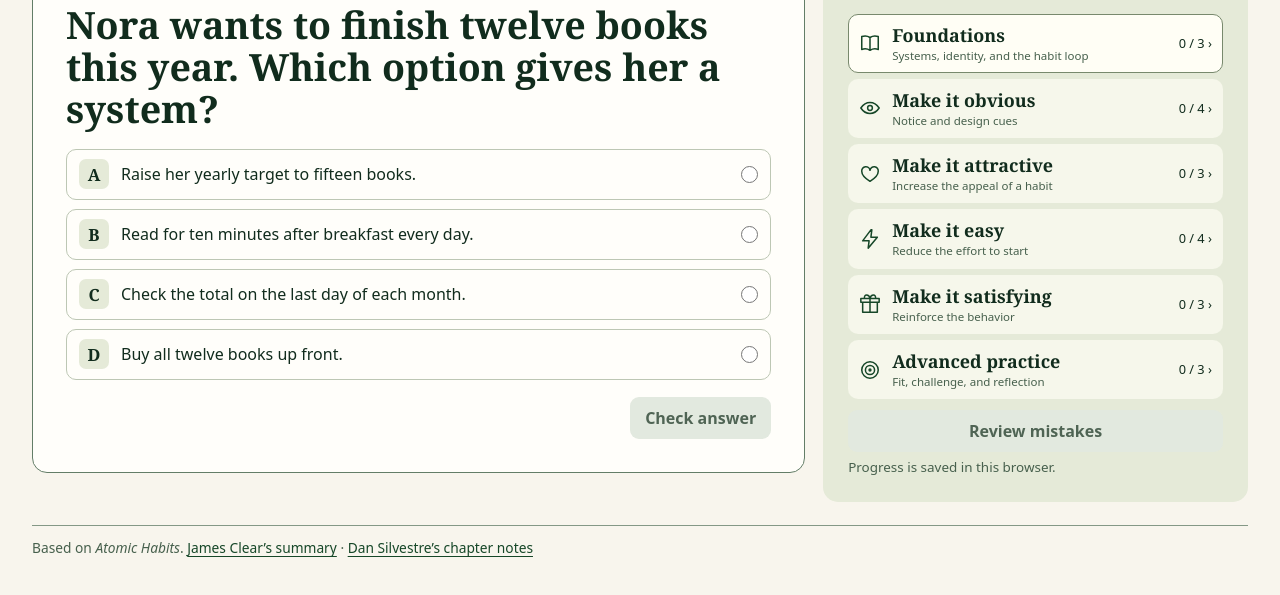
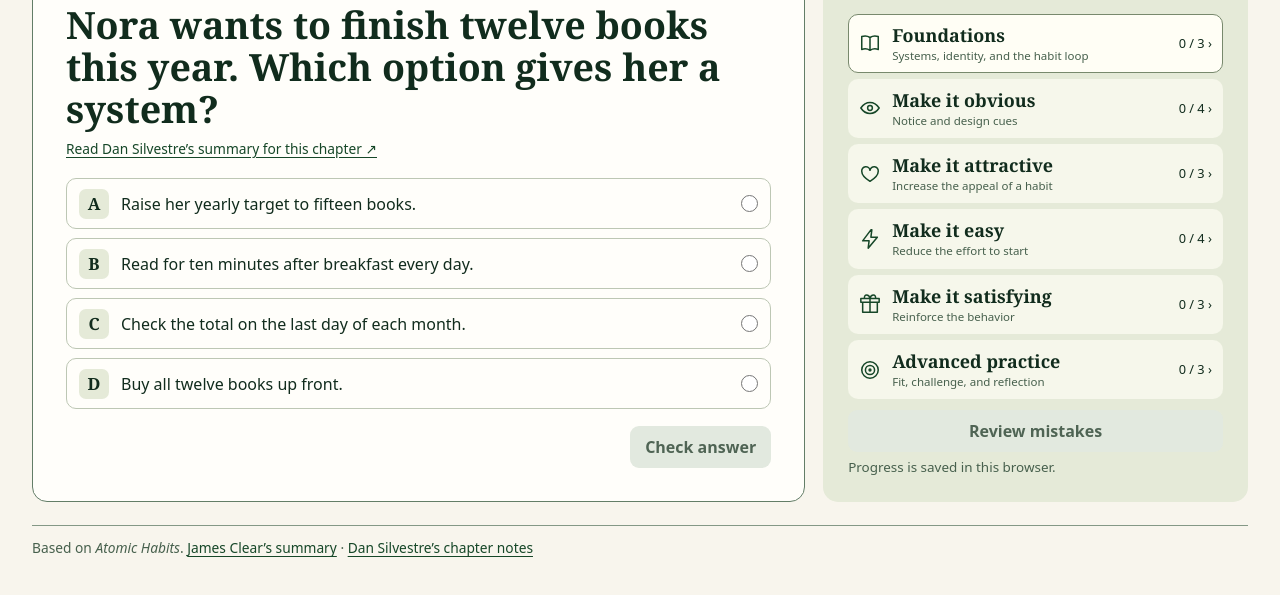
Before and after one commit to Bakster01/habit, a plain HTML site: page index.html in a window 1280 px wide. Shown: the part 485-1080 px from the top of the page. Drawn offline with Linux system fonts and the light colour scheme.

Commit message:
Link each quiz question to Dan Silvestre's chapter summary

```diff
--- a/index.html
+++ b/index.html
@@ -42,6 +42,7 @@
     progress::-moz-progress-bar{background:var(--green);border-radius:12px}
     #position{white-space:nowrap}
     .kicker{margin:0 0 7px;color:var(--muted);font-size:.85rem;font-weight:700}
+    .chapter-source{margin:9px 0 0;font-size:.86rem}
     .choices{display:grid;gap:9px;margin:19px 0 0}
     .choice{position:relative;display:grid;grid-template-columns:auto 1fr auto;align-items:center;gap:12px;padding:9px 12px;border:1px solid var(--line);border-radius:10px;cursor:pointer;min-height:51px}
     .choice:hover,.topic:hover,.chapter:hover{border-color:var(--green)}
@@ -115,6 +116,7 @@
         <p class="kicker" id="chapter-label"></p>
         <h2 id="question-title" tabindex="-1"></h2>
         <form id="question-form">
+          <p class="chapter-source"><a id="chapter-summary-link" target="_blank" rel="noopener noreferrer">Read Dan Silvestre’s summary for this chapter ↗</a></p>
           <div class="choices" id="choices" role="radiogroup" aria-labelledby="question-title"></div>
           <div class="feedback" id="feedback" role="status" hidden></div>
           <div class="footer-actions">
@@ -212,6 +214,31 @@
     ["Reflection and review", "Ren has practiced piano at the same pace for months and keeps making the same mistake. What would help improve beyond that routine?", [
       "Extend the session but repeat the piece the same way.", "Review a recording, isolate the tricky passage, and practice it with feedback.", "Track only the number of days practiced.", "Switch to a different instrument each week."
     ], 1, "Review reveals where a fluent routine is hiding errors. Deliberate practice lets Ren work directly on the part that needs improvement."]
+  ];
+  const danSummaryUrl = "https://dansilvestre.com/summaries/atomic-habits-james-clear/";
+  const chapterSummaryFragments = [
+    "Chapter_1_The_Surprising_Power_of_Atomic_Habits",
+    "Chapter_2_How_Your_Habits_Shape_Your_Identity_and_Vice_Versa",
+    "Chapter_3_How_to_Build_Better_Habits_in_4_Simple_Steps",
+    "Chapter_4_The_Man_Who_Didnt_Look_Right",
+    "Chapter_5_The_Best_Way_to_Start_a_New_Habit",
+    "Chapter_6_Motivation_Is_Overrated_Environment_Often_Matters_More",
+    "Chapter_7_The_Secret_to_Self-Control",
+    "Chapter_8_How_to_Make_a_Habit_Irresistible",
+    "Chapter_9_The_Role_of_Family_and_Friends_in_Shaping_Your_Habits",
+    "Chapter_10_How_to_Find_and_Fix_the_Causes_of_Your_Bad_Habits",
+    "Chapter_11_Walk_Slowly_but_Never_Backward",
+    "Chapter_12_The_Law_of_Least_Effort",
+    "Chapter_13_How_to_Stop_Procrastinating_by_Using_the_Two-Minute_Rule",
+    "Chapter_14_How_to_Make_Good_Habits_Inevitable_and_Bad_Habits_Impossible",
+    "Chapter_15_The_Cardinal_Rule_of_Behavior_Change",
+    "Chapter_16_How_to_Stick_with_Good_Habits_Every_Day",
+    "Chapter_17_How_an_Accountability_Partner_Can_Change_Everything",
+    "Chapter_18_The_Truth_About_Talent_When_Genes_Matter_and_When_They_Dont",
+    "Chapter_19_The_Goldilocks_Rule_How_to_Stay_Motivated_in_Life_and_Work",
+    // Chapter 20 has no anchor of its own. Keep the preceding heading as a fallback.
+    "Chapter_19_The_Goldilocks_Rule_How_to_Stay_Motivated_in_Life_and_Work:~:text=" +
+      encodeURIComponent("Chapter 20: The Downside of Creating Good Habits")
   ];
   const groups = [
     { title: "Foundations", summary: "Systems, identity, and the habit loop", icon: "book", start: 0, end: 3 },
@@ -355,6 +382,7 @@
     const [topic, question, choices, correct, explanation] = chapters[chapterId];
     el("chapter-label").textContent = "Chapter " + (chapterId + 1) + " · " + topic;
     el("question-title").textContent = question;
+    el("chapter-summary-link").href = danSummaryUrl + "#" + chapterSummaryFragments[chapterId];
     el("choices").replaceChildren();
     for (const [index, choice] of choices.entries()) {
       const label = document.createElement("label");
```
